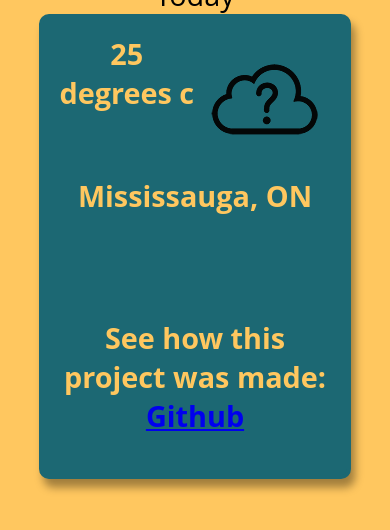
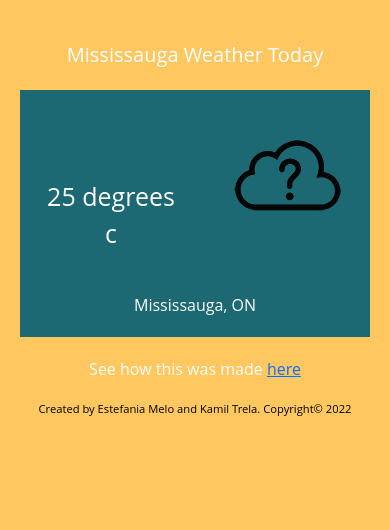
Before and after one commit to kamiltrela/mississauga-weather, a website: page index.html in a window 390 px wide. Drawn offline with nearby package versions, Linux system fonts and the light colour scheme.

Commit message:
Redid HTML and CSS layout to be more responsive. Added Math.ceil so that temp displayed isn't a decimal.

```diff
--- a/index.html
+++ b/index.html
@@ -5,21 +5,39 @@
     <meta http-equiv="X-UA-Compatible" content="IE=edge">
     <meta name="viewport" content="width=device-width, initial-scale=1.0">
     <script src="https://kit.fontawesome.com/b6a243c259.js" crossorigin="anonymous"></script>
+    <link href="https://cdn.jsdelivr.net/npm/bootstrap@5.1.3/dist/css/bootstrap.min.css" rel="stylesheet">
     <link rel="stylesheet" href="styles.css">
     <title>Mississauga Weather</title>
 </head>
 <body>
 
-    <main>
-        <div class="title">Mississauga Weather Today</div>
-        <div class="weather-box">
-            <div class="temperature" id="temp">25 degrees c</div>
-            <div class="icon" id="icon"><img src="images/unknown.png"></div>
-            <div class="city">Mississauga, ON</div>
-            <div class="credits">See how this project was made: <a href="https://Github.com">Github</a></div>
-        </div>
-    </main>
+<main>
+    <header>
+        Mississauga Weather Today
+    </header>
 
+    <div class="flex-container">
+        <section class="temperature" id="temp">
+           25 degrees c
+        </section>
+
+        <section class="image" id="icon">
+            <img src="images/unknown.png"></div>
+        </section>
+    </div>
+
+    <section class="city">
+        Mississauga, ON
+    </section>
+
+    <section class="credits" id="credits">
+        See how this was made <a href="https://Github.com">here</a>
+    </section>
+
+    <footer class="footer">
+        Created by Estefania Melo and Kamil Trela. Copyright&copy; 2022
+    </footer>
+</main>
 <script src="script.js"></script>
 </body>
 </html>
--- a/script.js
+++ b/script.js
@@ -10,7 +10,7 @@ fetch(url)
     })
     .then(data => {
         const icon = data.weather[0].icon;
-        document.getElementById('temp').innerHTML = data.main.temp + " °C ";
+        document.getElementById('temp').innerHTML = Math.ceil(data.main.temp) + "°C";
 
         document.getElementById('icon').innerHTML = `<img src="/images/${icon}.png">`;
     })
--- a/styles.css
+++ b/styles.css
@@ -1,46 +1,75 @@
 body{
     background-color: #ffc75f;
-    display: flex;
-    justify-content: center;
-    align-items: center;
-    height: 40vh;
-    margin: 10%;
+}
+
+header{
+    font-size: 30px;
+}
+
+main, header, section{
+    margin: 0;
+    padding: 20px;
+    color: #ffffff;
     font-family: 'Open Sans', sans-serif;
 }
 
-main{
+header{
+    background: #ffc75f;
     text-align: center;
 }
 
-.title{
-    font-size: 1.8rem;
+.temperature{
+    flex: 1;
+    text-align: center;
+    font-size: 45px;
+    padding-top: 8%;
+}
+
+.image{
+    flex: 0 1 300px;
+    align-items: center;
+}
+
+.city{
+    background: #1c6873;
+    text-align: center;
+}
+
+.credits{
+    background:#ffc75f;
+    text-align: center;
+}
+
+.flex-container{
+    display: flex;
+    background: #1c6873;
 
 }
 
-.weather-box{
-    background-color: #1c6873;
-    border: 4px solid #1c6873;
-    border-radius: 10px;
-    box-shadow: 4.2px 8.5px 8.5px hsl(0deg 0% 0% / 0.37);
-    padding: 5%;
-    display: grid;
-    grid-template-columns: 1fr 1fr;
-    grid-template-rows: 1fr 1fr 1fr;
-    font-size: 1.8rem;
-    justify-items: center;
-    color: #ffc75f;
-    font-weight: bold;
+.footer{
+    background: #ffc75f;
+    color: black;
+    text-align: center;
+    bottom: 0;
+    height: 20px;
+    font-size: 70%;
 }
 
-.icon{
-    font-size: 3rem;
+/* Media Queries */
+@media screen and (max-width: 600px){
+    header{
+        font-size: 20px;
+    }
+
+    .temperature{
+        flex: 1;
+        text-align: center;
+        font-size: 25px;
+        padding-top: 25%;
+    }
+
+    .image{
+        flex: 0 1 150px;
+        align-items: center;
+    }
 }
-
-.city{
-    grid-column: span 2;
-}
-
-.credits{
-    grid-column: span 2;
-    text-align: center;
-}
```
